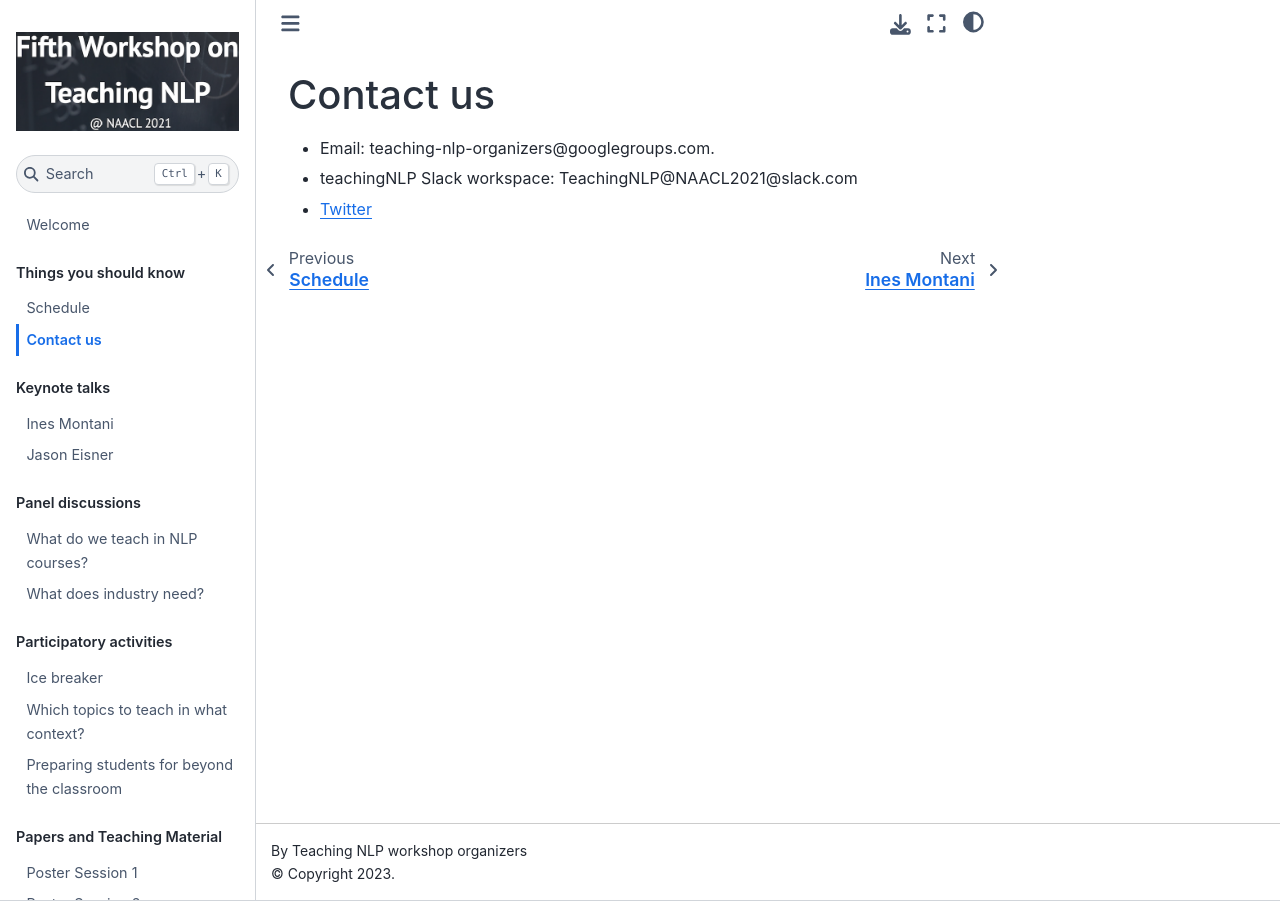
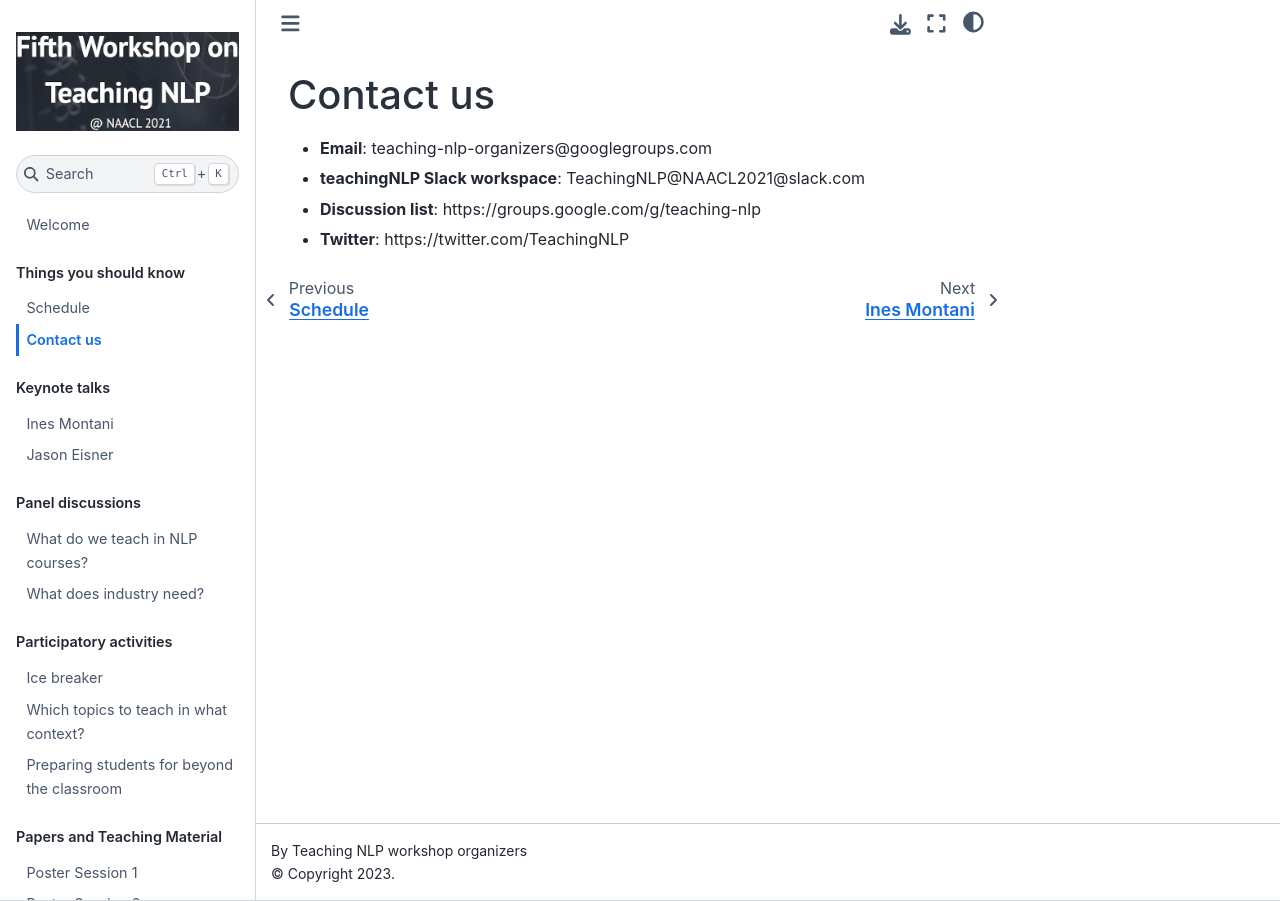
Before and after one commit to TeachingNLP/workshop-book, a Jupyter Book: the page built from contact.md, in a window 1280 px wide. Built offline with Jupyter Book 1.0.4 settings and Sphinx 7.4.7 and the Sphinx Book theme 1.1.4, drawn with Linux system fonts in a browser that asks for light colours.

Commit message:
updating

```diff
--- a/contact.md
+++ b/contact.md
@@ -1,5 +1,6 @@
 # Contact us
 
-- Email: teaching-nlp-organizers@googlegroups.com.
-- teachingNLP Slack workspace: TeachingNLP@NAACL2021@slack.com
-- [Twitter](https://twitter.com/TeachingNLP)
+- **Email**: teaching-nlp-organizers@googlegroups.com
+- **teachingNLP Slack workspace**: TeachingNLP@NAACL2021@slack.com
+- **Discussion list**: https://groups.google.com/g/teaching-nlp
+- **Twitter**: https://twitter.com/TeachingNLP
```
Also changed, not shown: keynotes/ines_montani.md (+7 -1 lines).
